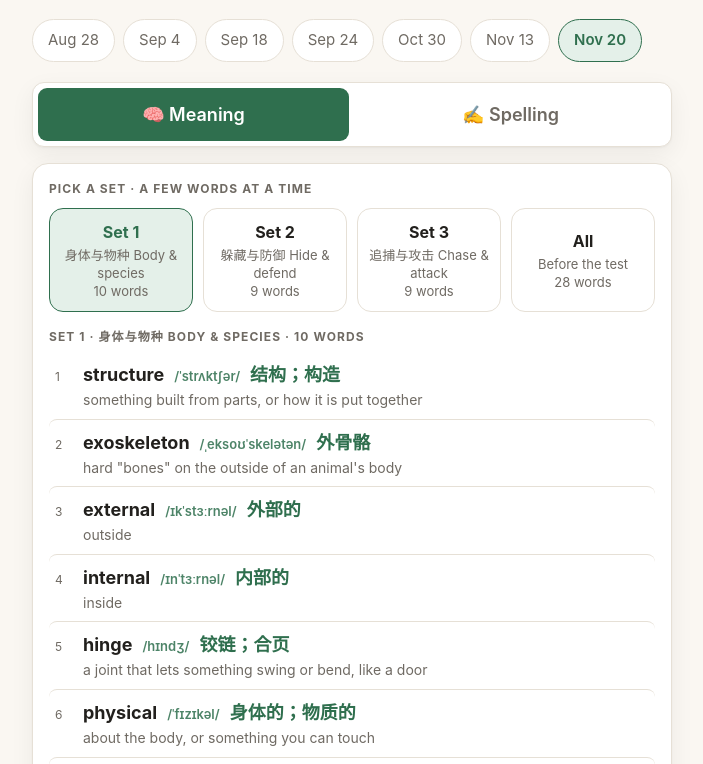
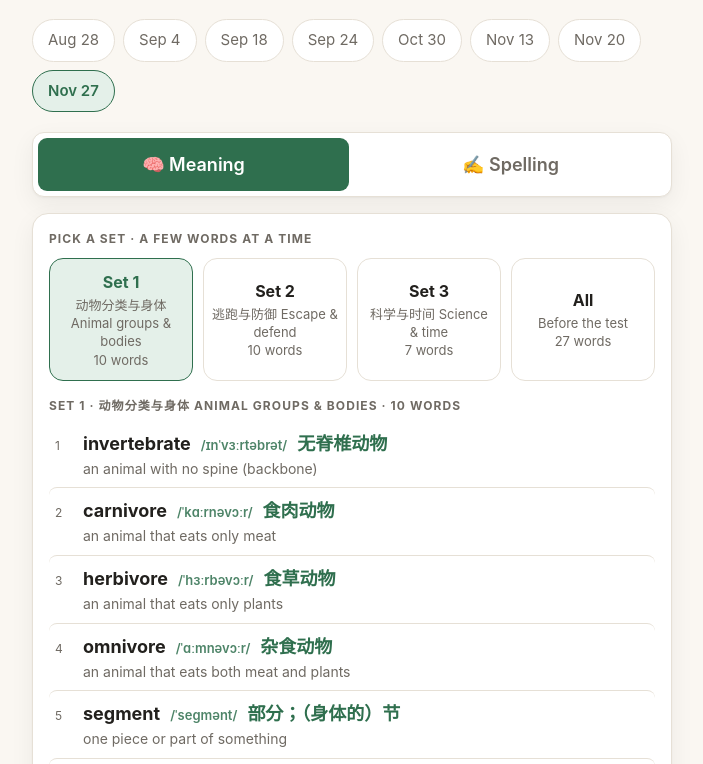
Before and after one commit to jessielzh/kai, a plain HTML site: page spelling/index.html in a window 1280 px wide. Shown: the part 137-901 px from the top of the page, without its empty margins (288-991 px from the left). Drawn offline with Linux system fonts and the light colour scheme.

Commit message:
Spelling: add Week 13 list (Nov 27)
Co-Authored-By: Claude Opus 5.5 <noreply@anthropic.com>

```diff
--- a/spelling/index.html
+++ b/spelling/index.html
@@ -757,6 +757,58 @@ const WEEKS = [
       { t:"追捕与攻击 Chase & attack", ws:["pursue","flee","distance","steer","strategy","constrict","suffocate","paralyzed","ingest"] },
     ],
   },
+
+  /* Week 13 sheet — animal groups, escaping, and science words. The last
+     fifteen (physical … defense mechanism) carry over, with tactic back from
+     Week 11. Meanings follow Kai's own wording where he wrote one (evade =
+     escape, dodge = avoid, invertebrate = no spine, ancient = old).
+     Test date assumed Fri Nov 27. */
+  {
+    week: "Nov 27",
+    date: "2026-11-27",
+    words: [
+      { w:"research",     m:"to study something carefully to find out facts", c:"re·search" },
+      { w:"reliable",     m:"you can trust it or count on it",               c:"re·li·a·ble" },
+      { w:"evade",        m:"to escape or get away from",                    c:"e·vade" },
+      { w:"dodge",        m:"to move quickly to avoid something" },
+      { w:"invertebrate", m:"an animal with no spine (backbone)",            c:"in·ver·te·brate" },
+      { w:"carnivore",    m:"an animal that eats only meat",                 c:"car·ni·vore" },
+      { w:"herbivore",    m:"an animal that eats only plants",               c:"her·bi·vore" },
+      { w:"omnivore",     m:"an animal that eats both meat and plants",      c:"om·ni·vore" },
+      { w:"segment",      m:"one piece or part of something",                c:"seg·ment" },
+      { w:"decay",        m:"to rot and slowly break down",                  c:"de·cay" },
+      { w:"ancient",      m:"very, very old",                                c:"an·cient" },
+      { w:"inflate",      m:"to fill with air and get bigger",               c:"in·flate" },
+      { w:"physical",     m:"about the body, or something you can touch",    c:"phys·i·cal" },
+      { w:"behavior",     m:"things you do, or how you act",                 c:"be·hav·ior" },
+      { w:"external",     m:"outside",                                       c:"ex·ter·nal" },
+      { w:"internal",     m:"inside",                                        c:"in·ter·nal" },
+      { w:"structure",    m:"something built from parts, or how it is put together", c:"struc·ture" },
+      { w:"discourage",   m:"to try to stop someone from doing something",   c:"dis·cour·age" },
+      { w:"exoskeleton",  m:"hard \"bones\" on the outside of an animal's body", c:"ex·o·skel·e·ton" },
+      { w:"threaten",     m:"to say or show you might hurt someone",         c:"threat·en" },
+      { w:"flee",         m:"to run away from danger" },
+      { w:"armor",        m:"a hard cover that protects the body",           c:"ar·mor" },
+      { w:"tactic",       m:"a way of doing something to win",               c:"tac·tic" },
+      { w:"camouflage",   m:"colors or shapes that help an animal hide",     c:"cam·ou·flage" },
+      { w:"survive",      m:"to stay alive",                                 c:"sur·vive" },
+      { w:"defend",       m:"to protect from an attack",                     c:"de·fend" },
+      { w:"defense mechanism", m:"a way an animal protects itself — spines, ink, playing dead", c:"de·fense mech·a·nism" },
+    ],
+    levels: [
+      { n:1, name:"Short & Sweet",  emoji:"🌱", ws:["flee","dodge","evade","decay","armor"] },
+      { n:2, name:"Six Letters",    emoji:"🌿", ws:["defend","tactic","ancient","inflate","segment"] },
+      { n:3, name:"Getting Longer", emoji:"🌳", ws:["survive","research","reliable","physical","behavior"] },
+      { n:4, name:"Climbing Up",    emoji:"🌲", ws:["external","internal","threaten","omnivore","carnivore"] },
+      { n:5, name:"Big Words",      emoji:"⛰️", ws:["herbivore","structure","discourage","camouflage"] },
+      { n:6, name:"Champion Words", emoji:"🏔️", ws:["exoskeleton","invertebrate","defense mechanism"] },
+    ],
+    sets: [
+      { t:"动物分类与身体 Animal groups & bodies", ws:["invertebrate","carnivore","herbivore","omnivore","segment","exoskeleton","structure","external","internal","physical"] },
+      { t:"逃跑与防御 Escape & defend", ws:["evade","dodge","flee","threaten","discourage","armor","camouflage","defend","survive","defense mechanism"] },
+      { t:"科学与时间 Science & time",  ws:["research","reliable","ancient","decay","inflate","behavior","tactic"] },
+    ],
+  },
 ];
 
 /* Chinese meaning for the word list, shared by every week since most words
@@ -796,6 +848,9 @@ const ZH = {
   "external":"外部的", "internal":"内部的", "structure":"结构；构造", "exoskeleton":"外骨骼",
   "evolve":"进化；逐渐发展", "steer":"驾驶；操纵方向", "threaten":"威胁", "ingest":"摄入；吞下",
   "discourage":"阻止；使泄气", "distance":"距离",
+  "research":"研究；调查", "reliable":"可靠的；可信赖的", "evade":"逃避；躲开", "dodge":"闪躲；躲避",
+  "invertebrate":"无脊椎动物", "carnivore":"食肉动物", "herbivore":"食草动物", "omnivore":"杂食动物",
+  "segment":"部分；（身体的）节", "decay":"腐烂；腐朽", "ancient":"古代的；非常古老的", "inflate":"充气；鼓起",
 };
 /* US IPA, same style as the History list. A new word needs a line here too. */
 const IPA = {
@@ -836,6 +891,10 @@ const IPA = {
   "external":"/ɪkˈstɜːrnəl/", "internal":"/ɪnˈtɜːrnəl/", "structure":"/ˈstrʌktʃər/",
   "exoskeleton":"/ˌeksoʊˈskelətən/", "evolve":"/ɪˈvɑːlv/", "steer":"/stɪr/",
   "threaten":"/ˈθretən/", "ingest":"/ɪnˈdʒest/", "discourage":"/dɪsˈkɜːrɪdʒ/", "distance":"/ˈdɪstəns/",
+  "research":"/ˈriːsɜːrtʃ/", "reliable":"/rɪˈlaɪəbəl/", "evade":"/ɪˈveɪd/", "dodge":"/dɑːdʒ/",
+  "invertebrate":"/ɪnˈvɜːrtəbrət/", "carnivore":"/ˈkɑːrnəvɔːr/", "herbivore":"/ˈhɜːrbəvɔːr/",
+  "omnivore":"/ˈɑːmnəvɔːr/", "segment":"/ˈseɡmənt/", "decay":"/dɪˈkeɪ/", "ancient":"/ˈeɪnʃənt/",
+  "inflate":"/ɪnˈfleɪt/",
 };
 WEEKS.forEach(wk => wk.words.forEach(o => {
   o.zh  = o.zh  || ZH[o.w]  || "";
```
